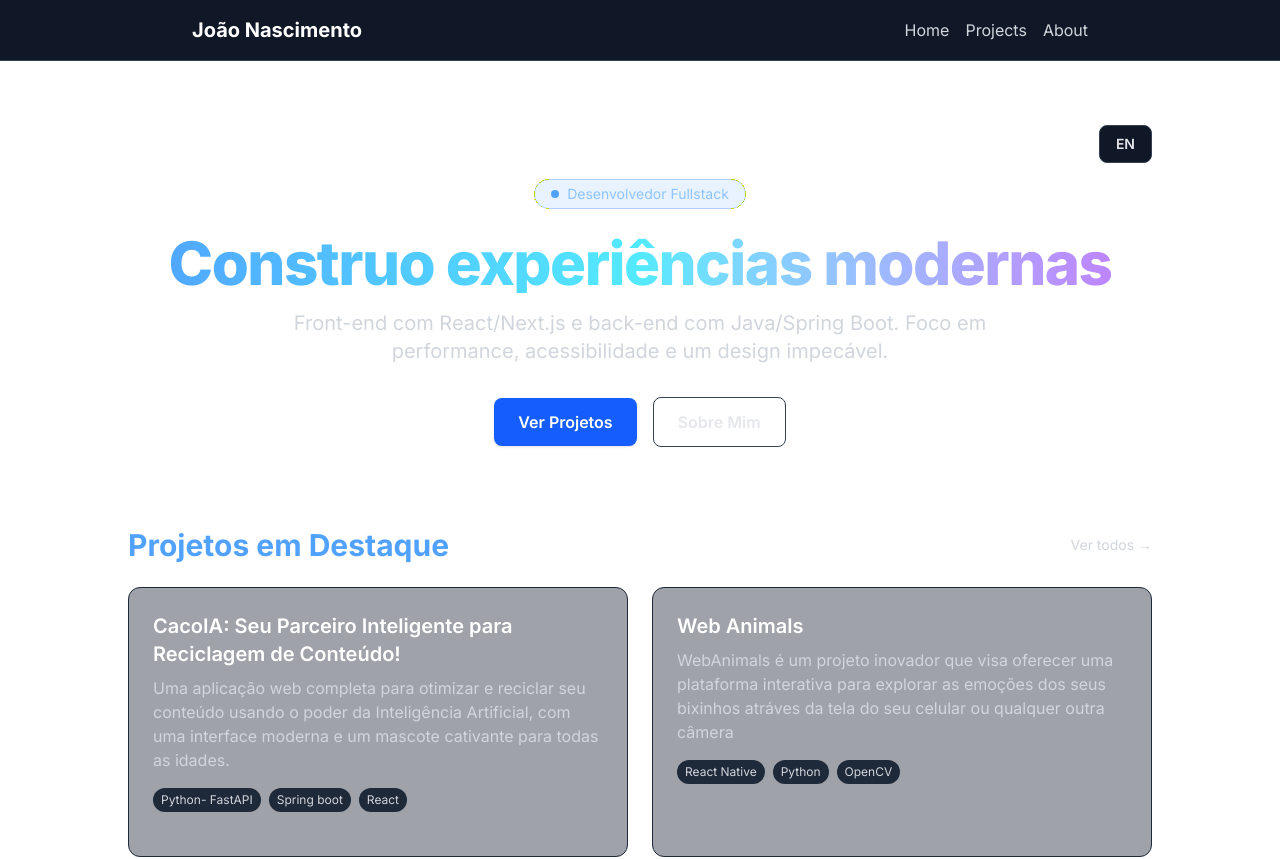
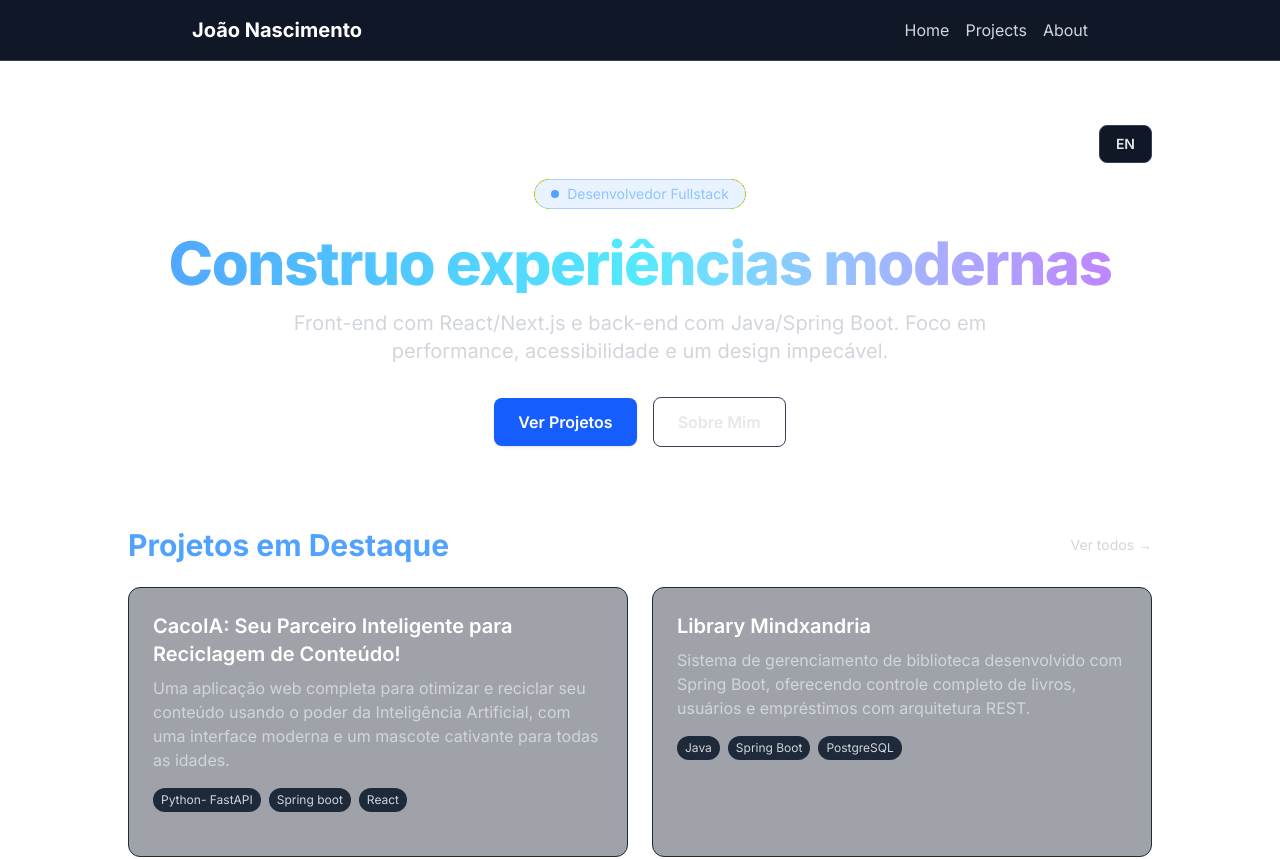
Before and after one commit to joaonascimentooo/portfolio, a Next.js app: page / in a window 1280 px wide. Shown: the top 859 px of the page. Built offline with nearby package versions, Linux system fonts and the light colour scheme.

Commit message:
feat: add Library Mindxandria project details and update GitHub links

```diff
--- a/src/app/page.tsx
+++ b/src/app/page.tsx
@@ -26,11 +26,11 @@ export default function Home() {
           accent: "blue",
         },
         {
-          title: "Web Animals",
+          title: "Library Mindxandria",
           description:
-            "WebAnimals é um projeto inovador que visa oferecer uma plataforma interativa para explorar as emoções dos seus bixinhos atráves da tela do seu celular ou qualquer outra câmera",
-          tags: ["React Native", "Python", "OpenCV"],
-          accent: "purple",
+            "Sistema de gerenciamento de biblioteca desenvolvido com Spring Boot, oferecendo controle completo de livros, usuários e empréstimos com arquitetura REST.",
+          tags: ["Java", "Spring Boot", "PostgreSQL"],
+          accent: "green",
         },
       ],
       stackTitle: "Stack & Ferramentas",
@@ -61,11 +61,11 @@ export default function Home() {
           accent: "blue",
         },
         {
-          title: "Web Animals",
+          title: "Library Mindxandria",
           description:
-            "WebAnimals is an innovative project offering an interactive platform to explore your pets' emotions through your phone or any camera.",
-          tags: ["React Native", "Python", "OpenCV"],
-          accent: "purple",
+            "Library management system built with Spring Boot, providing complete control of books, users and loans with REST architecture.",
+          tags: ["Java", "Spring Boot", "PostgreSQL"],
+          accent: "green",
         },
       ],
       stackTitle: "Stack & Tools",
--- a/src/app/projetos/[id]/page.tsx
+++ b/src/app/projetos/[id]/page.tsx
@@ -23,7 +23,7 @@ export default function ProjetoDetalhePage() {
           "Sistema de autenticação seguro"
         ],
         tags: ["Python", "FastAPI", "Spring Boot", "React", "IA"],
-        github: "https://github.com/joaovictor-novo/cacoia",
+        github: "https://github.com/joaonascimentooo/Caco",
         demo: null, // URL da demo se disponível
         video: null, // URL do vídeo (YouTube, Vimeo, etc)
         screenshots: [
@@ -44,6 +44,24 @@ export default function ProjetoDetalhePage() {
         ],
         tags: ["React Native", "Python", "OpenCV", "Computer Vision"],
         github: "https://github.com/joaovictor-novo/web-animals",
+        demo: null,
+        video: null,
+        screenshots: []
+      },
+      "library-mindxandria": {
+        name: "Library Mindxandria",
+        fullDesc: "Sistema completo de gerenciamento de biblioteca desenvolvido com Spring Boot e arquitetura REST. O sistema oferece funcionalidades para controle de livros, cadastro de usuários, gerenciamento de empréstimos e devoluções, com persistência de dados em PostgreSQL. Implementa validações robustas, tratamento de exceções e documentação automática da API.",
+        features: [
+          "CRUD completo de livros e usuários",
+          "Sistema de empréstimos e devoluções",
+          "Validação de dados e regras de negócio",
+          "API RESTful com documentação Swagger",
+          "Persistência com PostgreSQL",
+          "Tratamento de exceções centralizado",
+          "Arquitetura em camadas (Controller, Service, Repository)"
+        ],
+        tags: ["Java", "Spring Boot", "PostgreSQL", "REST API", "Swagger"],
+        github: "https://github.com/joaonascimentooo/LibraryMindxandria",
         demo: null,
         video: null,
         screenshots: []
@@ -129,7 +147,7 @@ export default function ProjetoDetalhePage() {
           "Secure authentication system"
         ],
         tags: ["Python", "FastAPI", "Spring Boot", "React", "AI"],
-        github: "https://github.com/joaovictor-novo/cacoia",
+        github: "https://github.com/joaonascimentooo/Caco",
         demo: null,
         video: null,
         screenshots: []
@@ -146,6 +164,24 @@ export default function ProjetoDetalhePage() {
         ],
         tags: ["React Native", "Python", "OpenCV", "Computer Vision"],
         github: "https://github.com/joaovictor-novo/web-animals",
+        demo: null,
+        video: null,
+        screenshots: []
+      },
+      "library-mindxandria": {
+        name: "Library Mindxandria",
+        fullDesc: "Complete library management system built with Spring Boot and REST architecture. The system offers functionalities for book control, user registration, loan and return management, with PostgreSQL data persistence. Implements robust validations, exception handling, and automatic API documentation.",
+        features: [
+          "Complete CRUD for books and users",
+          "Loan and return system",
+          "Data validation and business rules",
+          "RESTful API with Swagger documentation",
+          "PostgreSQL persistence",
+          "Centralized exception handling",
+          "Layered architecture (Controller, Service, Repository)"
+        ],
+        tags: ["Java", "Spring Boot", "PostgreSQL", "REST API", "Swagger"],
+        github: "https://github.com/joaonascimentooo/LibraryMindxandria",
         demo: null,
         video: null,
         screenshots: []
--- a/src/app/projetos/page.tsx
+++ b/src/app/projetos/page.tsx
@@ -30,6 +30,14 @@ export default function ProjetosPage() {
           tags: ["React Native", "Python", "OpenCV", "Computer Vision"],
           github: "https://github.com/joaonascimentooo/WebAnimals",
           color: "purple"
+        },
+        {
+          id: "library-mindxandria",
+          name: "Library Mindxandria",
+          desc: "Sistema de gerenciamento de biblioteca desenvolvido com Spring Boot, oferecendo controle completo de livros, usuários e empréstimos.",
+          tags: ["Java", "Spring Boot", "PostgreSQL", "REST API"],
+          github: "https://github.com/joaonascimentooo/LibraryMindxandria",
+          color: "green"
         }
       ],
       btnLang: "EN",
@@ -57,6 +65,14 @@ export default function ProjetosPage() {
           tags: ["React Native", "Python", "OpenCV", "Computer Vision"],
           github: "https://github.com/joaonascimentooo/WebAnimals",
           color: "purple"
+        },
+        {
+          id: "library-mindxandria",
+          name: "Library Mindxandria",
+          desc: "Library management system built with Spring Boot, providing complete control of books, users and loans.",
+          tags: ["Java", "Spring Boot", "PostgreSQL", "REST API"],
+          github: "https://github.com/joaonascimentooo/LibraryMindxandria",
+          color: "green"
         }
       ],
       btnLang: "PT",
```
